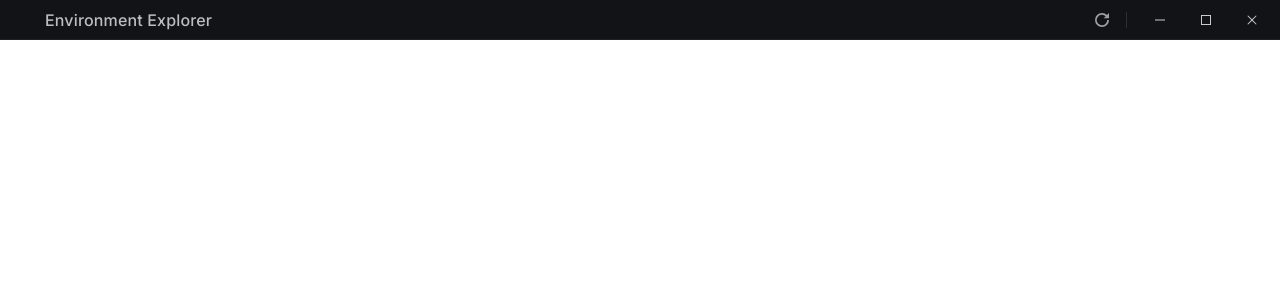
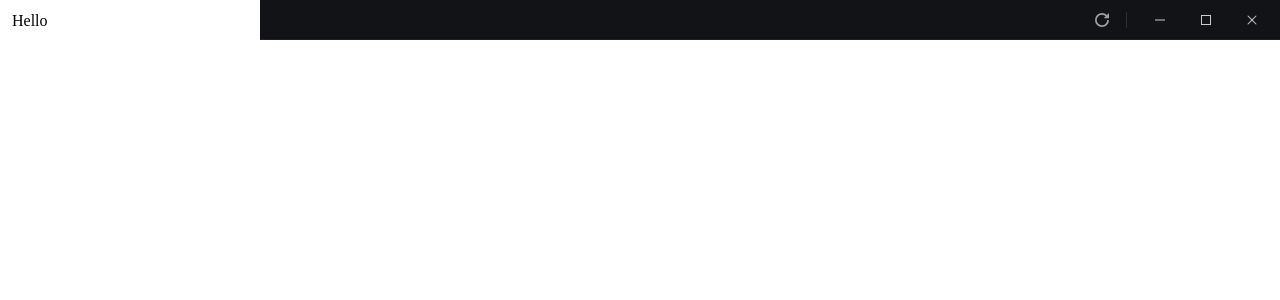
Before and after one commit to SharmaDevanshu089/Env-Explorer, a SvelteKit app: page / in a window 1280 px wide. Shown: the top 300 px of the page. Built offline with nearby package versions, Linux system fonts and the light colour scheme.

Commit message:
[v0.1.2]Added Sidebar Logic and implemented Titlebar inside the application instead of outside

```diff
--- a/src/routes/+page.svelte
+++ b/src/routes/+page.svelte
@@ -1,5 +1,6 @@
 <script>
   import ApplicationTitlebar from './component/titlebar.svelte';
+  import ApplicationWindow from './home/applicationWindow.svelte';
 </script>
-
-<ApplicationTitlebar />
+<!-- <ApplicationTitlebar /> -->
+<ApplicationWindow />
--- a/src/routes/component/titlebar.svelte
+++ b/src/routes/component/titlebar.svelte
@@ -54,7 +54,6 @@
     <div class="titlebar__app-icon">
       <!-- Icon placeholder -->
     </div>
-    <span class="titlebar__app-name">Environment Explorer</span>
   </div>
 
   <!-- Right: Actions & Window controls -->
@@ -175,13 +174,6 @@
     opacity: 0.9;
   }
 
-  .titlebar__app-name {
-    font-size: 16px;
-    font-weight: 500;
-    color: rgba(255, 255, 255, 0.72);
-    letter-spacing: 0.01em;
-    white-space: nowrap;
-  }
 
   /* ── Right — Actions & Window controls ── */
 
--- /dev/null
+++ b/src/routes/home/applicationWindow.svelte
@@ -0,0 +1,39 @@
+<script>
+    import ApplicationTitlebar from '../component/titlebar.svelte';
+</script>
+<div class="shell">
+  <aside class="left">
+    Hello
+  </aside>
+  <main>
+    <ApplicationTitlebar />
+    <div class="content">
+      <!-- Content goes here -->
+    </div>
+  </main>
+</div>
+
+<style>
+  .shell {
+    display: grid;
+    grid-template-columns: 260px 1fr;
+    height: 100vh;
+  }
+
+  aside {
+    padding: 12px;
+  }
+
+  main {
+    display: flex;
+    flex-direction: column;
+    background: #fff;
+    padding: 0;
+  }
+
+  .content {
+    padding: 20px;
+    flex: 1;
+    overflow-y: auto;
+  }
+</style>
```
